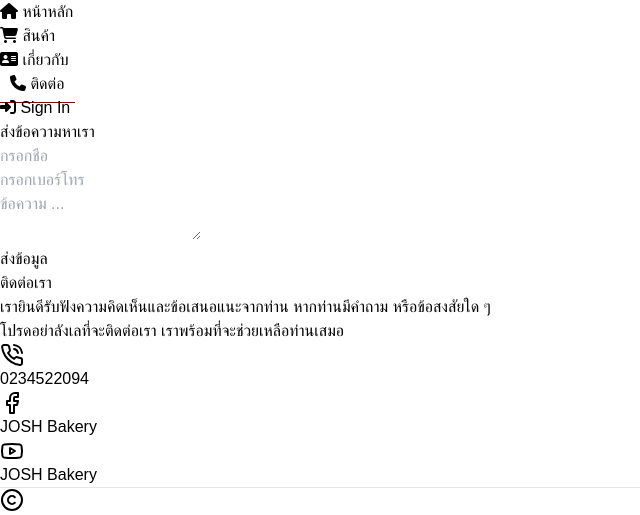
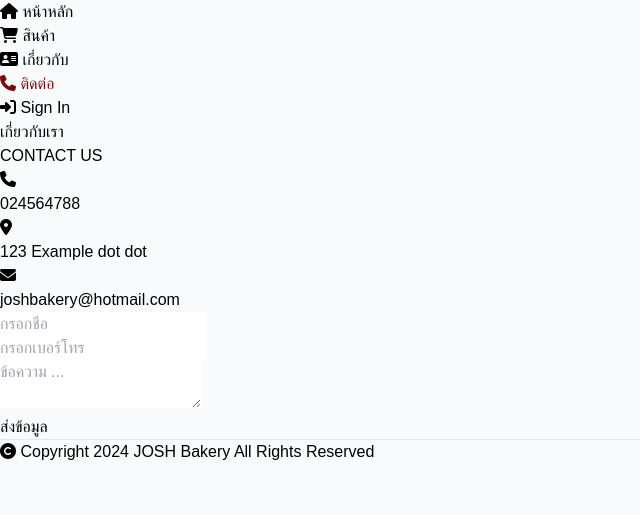
Before and after one commit to nattapong2005/josh-bakery, a React (Vite) app: page /contact in a window 1280 px wide. Shown: the part 364-879 px from the top of the page, without its empty margins (0-640 px from the left). After the commit the page ends 828 px from the top, so only its background shows below. Built offline with nearby package versions, Linux system fonts and the light colour scheme; a web font is replaced by a local one.

Commit message:
some updated

```diff
--- a/src/components/Footer.jsx
+++ b/src/components/Footer.jsx
@@ -5,8 +5,7 @@ const Footer = () => {
     <div className=' p-10'>
         <hr className='mb-10' />
         <div className='flex justify-center items-center text-sm sm:text-lg md:text-lg lg:text-lg gap-2'>
-            <svg xmlns="http://www.w3.org/2000/svg" width="24" height="24" viewBox="0 0 24 24" fill="none" stroke="currentColor" stroke-width="2" stroke-linecap="round" stroke-linejoin="round" class="lucide lucide-copyright"><circle cx="12" cy="12" r="10"/><path d="M14.83 14.83a4 4 0 1 1 0-5.66"/></svg>
-            Copyright 2024 JOSH Bakery All Rights Reserved
+        <i class="fa-solid fa-copyright"></i> Copyright 2024 JOSH Bakery All Rights Reserved
         </div>
     </div>
   )
--- a/src/components/Navbar.jsx
+++ b/src/components/Navbar.jsx
@@ -15,10 +15,10 @@ const Navbar = () => {
         </label>
         <nav className="peer-checked:block hidden  py-6 sm:block sm:py-0 ">
           <ul className="flex flex-col gap-y-3 sm:flex-row sm:gap-x-8 sm:items-center ">
-            <li><NavLink to="/" className="flex items-center gap-2 hover:text-red-800 text-gray-600" ><i className="fa-solid fa-house"></i> หน้าหลัก</NavLink></li>
-            <li><NavLink to="/product" className="flex items-center gap-2 hoverz  :text-red-800 text-gray-600" ><i className="fa-solid fa-cart-shopping"></i> สินค้า</NavLink></li>
-            <li><NavLink to="/about" className="flex items-center gap-2 hover:text-red-800 text-gray-600" ><i className="fa-solid fa-address-card"></i> เกี่ยวกับ</NavLink></li>
-            <li><NavLink to="/contact" className="flex items-center gap-2 hover:text-red-800 text-gray-600" ><i className="fa-solid fa-phone"></i> ติดต่อ</NavLink></li>
+            <li className='group relative w-max'><NavLink to="/" className="flex items-center gap-2  text-gray-600" ><i className="fa-solid fa-house"></i> หน้าหลัก </NavLink><span className="absolute -bottom-1 left-0 w-0 transition-all h-0.5 bg-red-800 group-hover:w-full"></span></li>
+            <li className='group relative w-max'><NavLink to="/product" className="flex items-center gap-2 hoverz  :text-red-800 text-gray-600" ><i className="fa-solid fa-cart-shopping"></i> สินค้า</NavLink><span className="absolute -bottom-1 left-0 w-0 transition-all h-0.5 bg-red-800 group-hover:w-full"></span></li>
+            <li className='group relative w-max'><NavLink to="/about" className="flex items-center gap-2  text-gray-600" ><i className="fa-solid fa-address-card"></i> เกี่ยวกับ</NavLink><span className="absolute -bottom-1 left-0 w-0 transition-all h-0.5 bg-red-800 group-hover:w-full"></span></li>
+            <li className='group relative w-max'><NavLink to="/contact" className="flex items-center gap-2  text-gray-600" ><i className="fa-solid fa-phone"></i> ติดต่อ</NavLink><span className="absolute -bottom-1 left-0 w-0 transition-all h-0.5 bg-red-800 group-hover:w-full"></span></li>
             <li className="mt-2 sm:mt-0"><NavLink to="/signin" className="flex items-center gap-2 rounded-full bg-secondary text-white px-4 py-2 " ><i className="fa-solid fa-right-to-bracket"></i> Sign In</NavLink></li>
           </ul>
         </nav>
--- a/src/index.css
+++ b/src/index.css
@@ -27,10 +27,8 @@ a {
   cursor: pointer;
 }
 body {
-  background-color: white;
+  background-color: #f8fafc;
 }
 nav a.active {
-  padding: 10px;
-  border-bottom: 1px solid #7D0A0A;
-  color: black;
+  color: #7D0A0A;
 }
--- a/src/pages/Contact.jsx
+++ b/src/pages/Contact.jsx
@@ -5,64 +5,58 @@ const Contact = () => {
   return (
     <Layout>
       {/* Section 1 */}
-      <section className="container mx-auto mt-36">
-        <h1 className="text-4xl font-bold text-center mb-10">
-          ส่งข้อความหาเรา
-        </h1>
-        <form class="max-w-screen-sm mx-auto shadow-xl w-full h-full p-5 bg-primary rounded-md ">
-            <div class="mb-5">
-                <input type="text" className="bg-white border  text-gray-900 text-sm rounded-lg block w-full p-2.5 focus:outline-none focus:ring-2 focus:ring-white  " placeholder="กรอกชื่อ" required />
+      <section data-aos="fade-up" data-aos-duration="2000" className="container mx-auto mt-32">
+        <div className="flex flex-col justify-center text-center mb-5">
+          <h1 className="text-xl">เกี่ยวกับเรา</h1>
+          <h1 className="text-4xl font-bold">CONTACT US</h1>
+        </div>
+
+        <div className="flex justify-center items-center max-w-screen-md mx-auto mb-5">
+          <div className="grid grid-cols-1 sm:grid-cols-2 md:grid-cols-3 lg:grid-cols-3 w-full gap-2">
+            <div style={{ transition: 'transform 0.4s ease' }} className="flex flex-col items-center shadow-md border-t-4 border-red-600 p-5 gap-y-5 bg-white hover:scale-105 transition-transform cursor-pointer">
+              <i class="fa-solid fa-phone text-5xl mt-2 text-red-800"></i>
+              <h1 className="text-xl">024564788</h1>
             </div>
-            <div class="mb-5">
-                <input type="text" className="bg-white border  text-gray-900 text-sm rounded-lg block w-full p-2.5 focus:outline-none focus:ring-2 focus:ring-white" placeholder="กรอกเบอร์โทร" required />
+            <div style={{ transition: 'transform 0.4s ease' }} className="flex flex-col items-center shadow-md border-t-4 border-blue-600 p-5 gap-y-5 bg-white hover:scale-105 transition-transform cursor-pointer">
+            <i class="fa-solid fa-location-dot text-5xl mt-2 text-red-800"></i>
+              <h1 className="text-xl">123 Example dot dot</h1>
             </div>
-            <div class="mb-5">
-                {/* <input type="text" className="bg-white border h-52  text-gray-900 text-sm rounded-lg block w-full p-2.5 focus:outline-none focus:ring-2 focus:ring-white" placeholder="ข้อความ ..." required /> */}
-                <textarea class="w-full h-44 px-3 py-2 rounded-md focus:outline-none focus:ring-2 focus:ring-red-600 text-black" placeholder="ข้อความ ..."></textarea>
+            <div style={{ transition: 'transform 0.4s ease' }} className="flex flex-col items-center shadow-md border-t-4 border-lime-600 p-5 gap-y-5 bg-white hover:scale-105 transition-transform cursor-pointer">
+            <i class="fa-solid fa-envelope text-5xl mt-2 text-red-800"></i>
+              <h1 className="text-xl">joshbakery@hotmail.com</h1>
             </div>
-            <button type="submit" className="bg-secondary rounded-xl w-full p-2">ส่งข้อมูล</button>
+          </div>
+        </div>
+
+        <form class="max-w-screen-md mx-auto shadow-xl w-full h-full p-10  rounded-md bg-white">
+          <div class="mb-5">
+            <input
+              type="text"
+              className="bg-white border  text-gray-900 text-sm rounded-lg block w-full p-2.5 focus:outline-none shadow-md focus:ring-2 focus:ring-white  "
+              placeholder="กรอกชื่อ"
+              required
+            />
+          </div>
+          <div class="mb-5">
+            <input
+              type="text"
+              className="bg-white border  text-gray-900 text-sm rounded-lg block w-full p-2.5 focus:outline-none shadow-md focus:ring-2 focus:ring-white"
+              placeholder="กรอกเบอร์โทร"
+              required
+            />
+          </div>
+          <div class="mb-5">
+            {/* <input type="text" className="bg-white border h-52  text-gray-900 text-sm rounded-lg block w-full p-2.5 focus:outline-none shadow-md focus:ring-2 focus:ring-white" placeholder="ข้อความ ..." required /> */}
+            <textarea
+              class="w-full h-44 px-3 py-2 rounded-md focus:outline-none shadow-md focus:ring-2 focus:ring-red-600 text-black"
+              placeholder="ข้อความ ..."
+            ></textarea>
+          </div>
+          <button type="submit" className="bg-secondary rounded-xl w-full p-2">
+            ส่งข้อมูล
+          </button>
         </form>
       </section>
-
-      {/* ==================== */}
-
-
-      {/* Section 2 */}
-      <section className="container mx-auto mt-52 max-w-3xl">
-        <div className="flex flex-col items-center justify-center">
-            <h1 className="font-bold text-4xl mb-6">ติดต่อเรา</h1>
-            <h1 className="text-xl">เรายินดีรับฟังความคิดเห็นและข้อเสนอแนะจากท่าน หากท่านมีคำถาม หรือข้อสงสัยใด ๆ <br />โปรดอย่าลังเลที่จะติดต่อเรา เราพร้อมที่จะช่วยเหลือท่านเสมอ</h1>
-        </div>
-
-
-      <div className="flex flex-col md:flex-row justify-around items-center bg-gray-200 p-4 rounded-lg shadow-lg space-y-4 md:space-y-0 mt-10 mb-20">
-      {/* Phone Section */}
-      <div className="flex items-center space-x-2">
-        <div className="bg-red-800 p-2 rounded-full">
-        <svg className="text-white h-11 w-11" xmlns="http://www.w3.org/2000/svg" width="24" height="24" viewBox="0 0 24 24" fill="none" stroke="currentColor" stroke-width="2" stroke-linecap="round" stroke-linejoin="round"><path d="M22 16.92v3a2 2 0 0 1-2.18 2 19.79 19.79 0 0 1-8.63-3.07 19.5 19.5 0 0 1-6-6 19.79 19.79 0 0 1-3.07-8.67A2 2 0 0 1 4.11 2h3a2 2 0 0 1 2 1.72 12.84 12.84 0 0 0 .7 2.81 2 2 0 0 1-.45 2.11L8.09 9.91a16 16 0 0 0 6 6l1.27-1.27a2 2 0 0 1 2.11-.45 12.84 12.84 0 0 0 2.81.7A2 2 0 0 1 22 16.92z"/><path d="M14.05 2a9 9 0 0 1 8 7.94"/><path d="M14.05 6A5 5 0 0 1 18 10"/></svg>
-        </div>
-        <span className="text-black">0234522094</span>
-      </div>
-
-      {/* Facebook Section */}
-      <div className="flex items-center space-x-2">
-        <div className="bg-red-800 p-2 rounded-full">
-        <svg className="text-white h-11 w-11" xmlns="http://www.w3.org/2000/svg" width="24" height="24" viewBox="0 0 24 24" fill="none" stroke="currentColor" stroke-width="2" stroke-linecap="round" stroke-linejoin="round"><path d="M18 2h-3a5 5 0 0 0-5 5v3H7v4h3v8h4v-8h3l1-4h-4V7a1 1 0 0 1 1-1h3z"/></svg>
-        </div>
-        <span className="text-black">JOSH Bakery</span>
-      </div>
-
-      {/* YouTube Section */}
-      <div className="flex items-center space-x-2">
-        <div className="bg-red-800 p-2 rounded-full">
-        <svg className="text-white h-11 w-11" xmlns="http://www.w3.org/2000/svg" width="24" height="24" viewBox="0 0 24 24" fill="none" stroke="currentColor" stroke-width="2" stroke-linecap="round" stroke-linejoin="round"><path d="M2.5 17a24.12 24.12 0 0 1 0-10 2 2 0 0 1 1.4-1.4 49.56 49.56 0 0 1 16.2 0A2 2 0 0 1 21.5 7a24.12 24.12 0 0 1 0 10 2 2 0 0 1-1.4 1.4 49.55 49.55 0 0 1-16.2 0A2 2 0 0 1 2.5 17"/><path d="m10 15 5-3-5-3z"/></svg>
-        </div>
-        <span className="text-black">JOSH Bakery</span>
-      </div>
-    </div>
-      </section>
-
-      {/* ==================== */}
     </Layout>
   );
 };
--- a/src/pages/Product.jsx
+++ b/src/pages/Product.jsx
@@ -19,21 +19,7 @@ const Product = ({ cake,cookie,croissant}) => {
               placeholder="ค้นหา .."
               className="pr-10 pl-4 py-2 border rounded-lg shadow-sm focus:outline-none focus:ring-2 focus:ring-red-800 focus:border-transparent w-full"
             />
-            <svg
-              className="absolute right-3 top-1/2 transform -translate-y-1/2 w-5 h-5 text-gray-400 cursor-pointer"
-              xmlns="http://www.w3.org/2000/svg"
-              width="24"
-              height="24"
-              viewBox="0 0 24 24"
-              fill="none"
-              stroke="currentColor"
-              stroke-width="2"
-              stroke-linecap="round"
-              stroke-linejoin="round"
-            >
-              <circle cx="11" cy="11" r="8" />
-              <path d="m21 21-4.3-4.3" />
-            </svg>
+          <i class="fa-solid fa-magnifying-glass absolute right-3 top-1/2 transform -translate-y-1/2 w-5 h-5 text-gray-400 cursor-pointer"></i>
           </div>
         </div>
 
```
Also changed, not shown: src/App.jsx (+31 -23 lines), src/pages/Detail/CakeDetail.jsx (+7 -6 lines), src/pages/Detail/CookieDetail.jsx (+7 -6 lines), src/pages/Detail/CroissantDetail.jsx (+7 -7 lines), src/pages/Home.jsx (+23 -16 lines).
